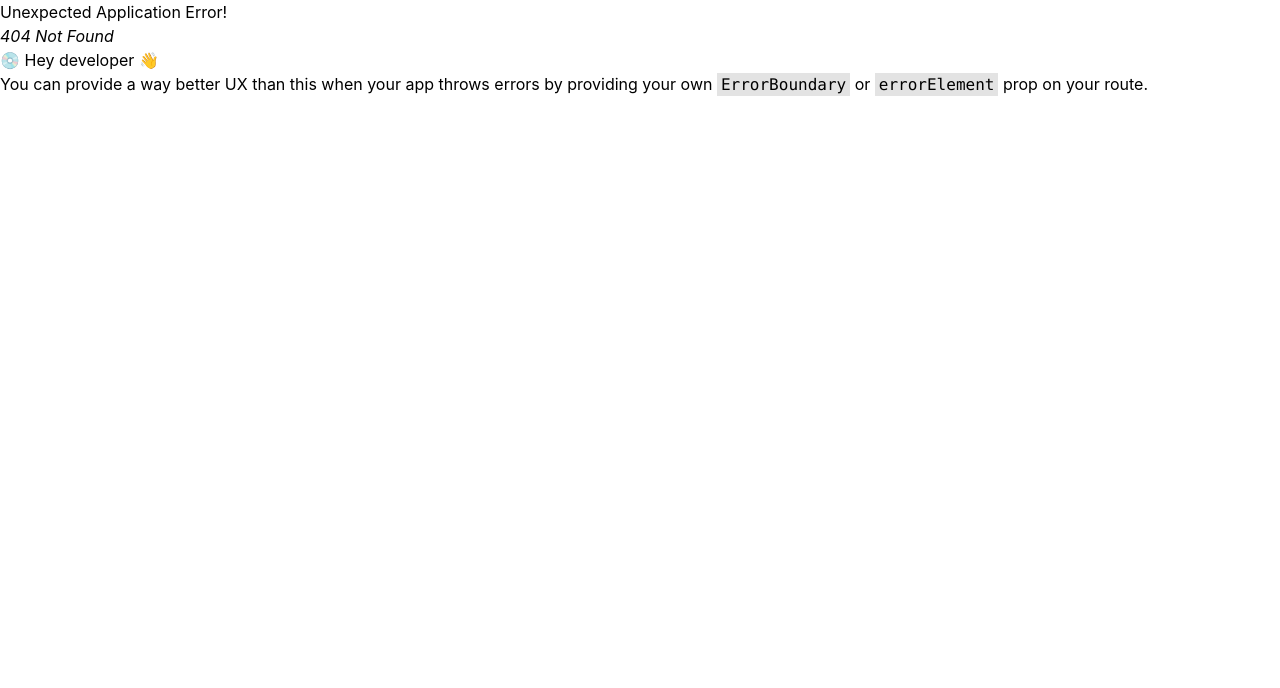
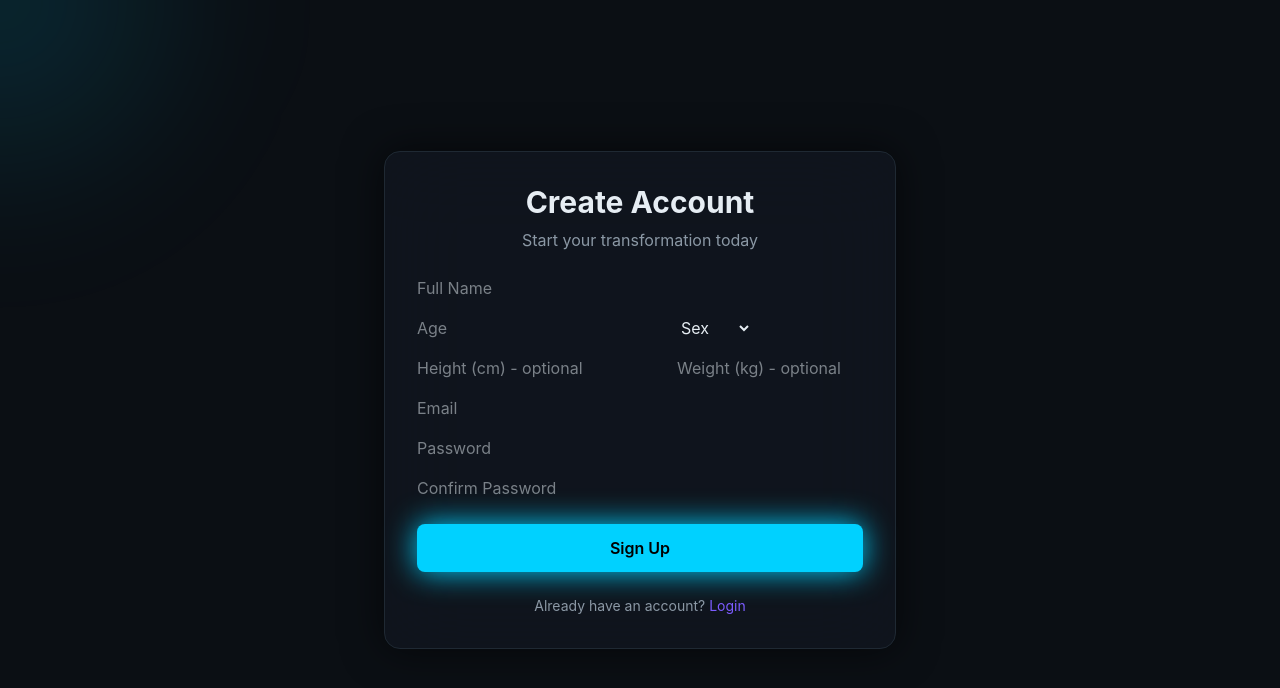
Before and after one commit to Mohitbhatt27/F99, a React (Vite) app: page /signup in a window 1280 px wide. Before the commit this address had no page. Shown: the top 688 px of the page. Built offline with nearby package versions, Linux system fonts and the light colour scheme.

Commit message:
Add SignupPage component and integrate routing for Signup

```diff
--- a/pages/LandingPage.jsx
+++ b/pages/LandingPage.jsx
@@ -14,13 +14,12 @@ function LandingPage() {
 
   return (
     <div className="relative w-full min-h-screen bg-[#0B0F14] text-[#E6EDF3] overflow-x-hidden">
-      {/* 🔥 Mouse Spotlight */}
+      {/* Spotlight */}
       <div className="spotlight" style={{ left: pos.x, top: pos.y }} />
 
-      {/* 🔥 Animated Background */}
+      {/* Background Glow */}
       <div className="absolute inset-0 -z-10 overflow-hidden">
         <div className="absolute w-[700px] h-[700px] bg-[#00D1FF]/20 blur-[160px] rounded-full top-[5%] left-[5%] animate-glow"></div>
-
         <div className="absolute w-[600px] h-[600px] bg-[#7C5CFF]/20 blur-[160px] rounded-full bottom-[5%] right-[5%] animate-glow-reverse"></div>
       </div>
 
@@ -30,7 +29,7 @@ function LandingPage() {
           FIT2099
         </h1>
 
-        <div className="hidden md:flex gap-10 text-[#8B98A5] text-sm items-center">
+        <div className="hidden md:flex gap-6 items-center text-[#8B98A5] text-sm">
           <a href="#" className="hover:text-white transition">
             Home
           </a>
@@ -46,16 +45,23 @@ function LandingPage() {
 
           <Link
             to="/login"
-            className="ml-4 px-5 py-2 rounded-lg bg-[#00D1FF] text-black font-semibold shadow-[0_0_20px_#00D1FF] hover:shadow-[0_0_40px_#00D1FF] transition"
+            className="px-4 py-2 rounded-lg border border-[#1f2933] hover:border-[#00D1FF] hover:text-white transition"
           >
             Login
+          </Link>
+
+          <Link
+            to="/signup"
+            className="px-5 py-2 rounded-lg bg-[#00D1FF] text-black font-semibold shadow-[0_0_20px_#00D1FF] hover:shadow-[0_0_40px_#00D1FF] transition"
+          >
+            Sign Up
           </Link>
         </div>
       </nav>
 
       {/* Hero */}
       <section className="relative z-10 flex flex-col items-center text-center mt-32 px-6">
-        <h2 className="text-5xl md:text-7xl font-extrabold leading-tight max-w-5xl tracking-tight">
+        <h2 className="text-5xl md:text-7xl font-extrabold leading-tight max-w-5xl">
           Redefine Your{" "}
           <span className="bg-gradient-to-r from-[#00D1FF] via-[#7C5CFF] to-[#00D1FF] bg-clip-text text-transparent">
             Physique
@@ -66,17 +72,20 @@ function LandingPage() {
           Precision training. Intelligent tracking. Elite transformation.
         </p>
 
-        <div className="mt-10 flex gap-4">
+        <div className="mt-10 flex gap-4 flex-wrap justify-center">
           <Link
-            to="/login"
-            className="bg-[#00D1FF] text-black px-8 py-3 rounded-xl font-semibold transition hover:scale-105 shadow-[0_0_40px_#00D1FF] hover:shadow-[0_0_70px_#00D1FF]"
+            to="/signup"
+            className="bg-[#00D1FF] text-black px-8 py-3 rounded-xl font-semibold transition hover:scale-105 shadow-[0_0_40px_#00D1FF]"
           >
             Get Started
           </Link>
 
-          <button className="border border-[#7C5CFF] text-[#7C5CFF] px-8 py-3 rounded-xl hover:bg-[#7C5CFF]/10 transition">
-            Learn More
-          </button>
+          <Link
+            to="/login"
+            className="border border-[#7C5CFF] text-[#7C5CFF] px-8 py-3 rounded-xl hover:bg-[#7C5CFF]/10 transition"
+          >
+            Login
+          </Link>
         </div>
       </section>
 
@@ -102,17 +111,15 @@ function LandingPage() {
 
       {/* CTA */}
       <section className="relative z-10 mt-32 text-center px-6">
-        <h3 className="text-4xl font-bold tracking-tight">
-          Start Your Evolution
-        </h3>
+        <h3 className="text-4xl font-bold">Start Your Evolution</h3>
 
         <p className="text-[#8B98A5] mt-4">
           Join the next generation of fitness.
         </p>
 
         <Link
-          to="/login"
-          className="mt-8 inline-block bg-[#00FF88] text-black px-10 py-3 rounded-xl font-semibold transition hover:scale-105 shadow-[0_0_40px_#00FF88] hover:shadow-[0_0_70px_#00FF88]"
+          to="/signup"
+          className="mt-8 inline-block bg-[#00FF88] text-black px-10 py-3 rounded-xl font-semibold transition hover:scale-105 shadow-[0_0_40px_#00FF88]"
         >
           Join Now
         </Link>
--- /dev/null
+++ b/pages/SignUpPage.jsx
@@ -0,0 +1,99 @@
+import { useState, useEffect } from "react";
+
+function Signup() {
+  const [pos, setPos] = useState({ x: 0, y: 0 });
+
+  useEffect(() => {
+    const move = (e) => {
+      setPos({ x: e.clientX, y: e.clientY });
+    };
+    window.addEventListener("mousemove", move);
+    return () => window.removeEventListener("mousemove", move);
+  }, []);
+
+  return (
+    <div className="relative w-full min-h-screen bg-[#0B0F14] text-[#E6EDF3] flex items-center justify-center overflow-hidden">
+      {/* 🔥 Mouse Spotlight */}
+      <div className="spotlight" style={{ left: pos.x, top: pos.y }} />
+
+      {/* 🔥 Background Glow */}
+      <div className="absolute inset-0 -z-10 overflow-hidden">
+        <div className="absolute w-[600px] h-[600px] bg-[#00D1FF]/20 blur-[160px] rounded-full top-[10%] left-[10%] animate-glow"></div>
+        <div className="absolute w-[500px] h-[500px] bg-[#7C5CFF]/20 blur-[160px] rounded-full bottom-[10%] right-[10%] animate-glow-reverse"></div>
+      </div>
+
+      {/* 🔥 Signup Card */}
+      <div className="w-full max-w-lg p-8 rounded-2xl bg-[#121821]/70 backdrop-blur-2xl border border-[#1f2933] shadow-[0_0_40px_rgba(0,0,0,0.6)]">
+        {/* Title */}
+        <h2 className="text-3xl font-bold text-center mb-2">Create Account</h2>
+        <p className="text-[#8B98A5] text-center mb-6">
+          Start your transformation today
+        </p>
+
+        {/* Form */}
+        <form className="flex flex-col gap-4">
+          {/* Name */}
+          <input type="text" placeholder="Full Name" className="input" />
+
+          {/* Age + Sex */}
+          <div className="flex gap-3">
+            <input type="number" placeholder="Age" className="input" />
+
+            <select className="input">
+              <option value="">Sex</option>
+              <option>Male</option>
+              <option>Female</option>
+              <option>Other</option>
+            </select>
+          </div>
+
+          {/* Height + Weight */}
+          <div className="flex gap-3">
+            <input
+              type="number"
+              placeholder="Height (cm) - optional"
+              className="input"
+            />
+
+            <input
+              type="number"
+              placeholder="Weight (kg) - optional"
+              className="input"
+            />
+          </div>
+
+          {/* Email */}
+          <input type="email" placeholder="Email" className="input" />
+
+          {/* Password */}
+          <input type="password" placeholder="Password" className="input" />
+
+          {/* Confirm Password */}
+          <input
+            type="password"
+            placeholder="Confirm Password"
+            className="input"
+          />
+
+          {/* Button */}
+          <button
+            type="submit"
+            className="mt-2 bg-[#00D1FF] text-black py-3 rounded-lg font-semibold transition hover:scale-[1.03] shadow-[0_0_30px_#00D1FF] hover:shadow-[0_0_50px_#00D1FF]"
+          >
+            Sign Up
+          </button>
+        </form>
+
+        {/* Footer */}
+        <p className="text-center text-[#8B98A5] text-sm mt-6">
+          Already have an account?{" "}
+          <span className="text-[#7C5CFF] cursor-pointer hover:underline">
+            Login
+          </span>
+        </p>
+      </div>
+    </div>
+  );
+}
+
+export default Signup;
--- a/src/main.jsx
+++ b/src/main.jsx
@@ -5,6 +5,7 @@ import App from "./App.jsx";
 import { createBrowserRouter, RouterProvider } from "react-router-dom";
 import LandingPage from "../pages/LandingPage.jsx";
 import Login from "../pages/LoginPage.jsx";
+import Signup from "../pages/SignUpPage.jsx";
 const router = createBrowserRouter([
   {
     path: "/",
@@ -14,6 +15,10 @@ const router = createBrowserRouter([
     path: "/login",
     element: <Login />,
   },
+  {
+    path: "/signup",
+    element: <Signup />,
+  },
 ]);
 createRoot(document.getElementById("root")).render(
   <StrictMode>
```
